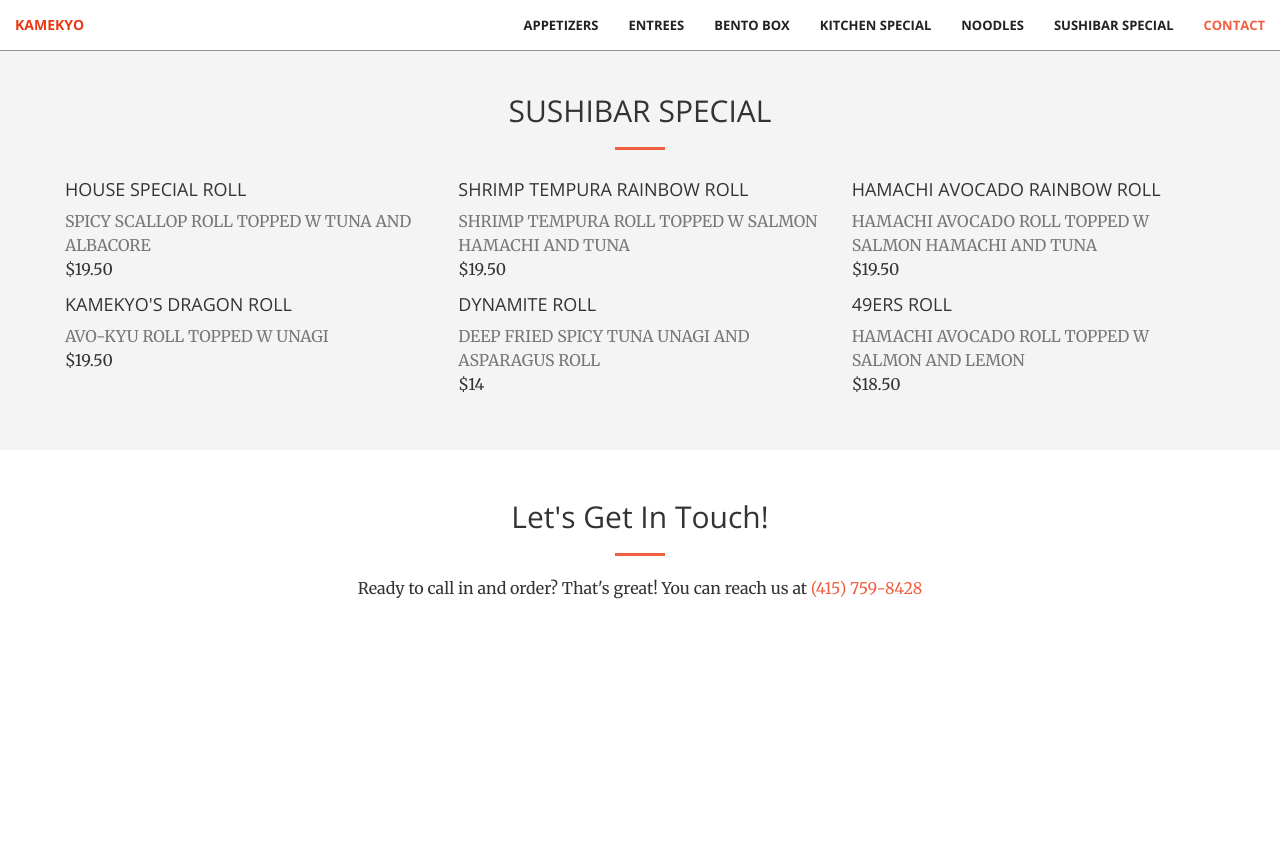
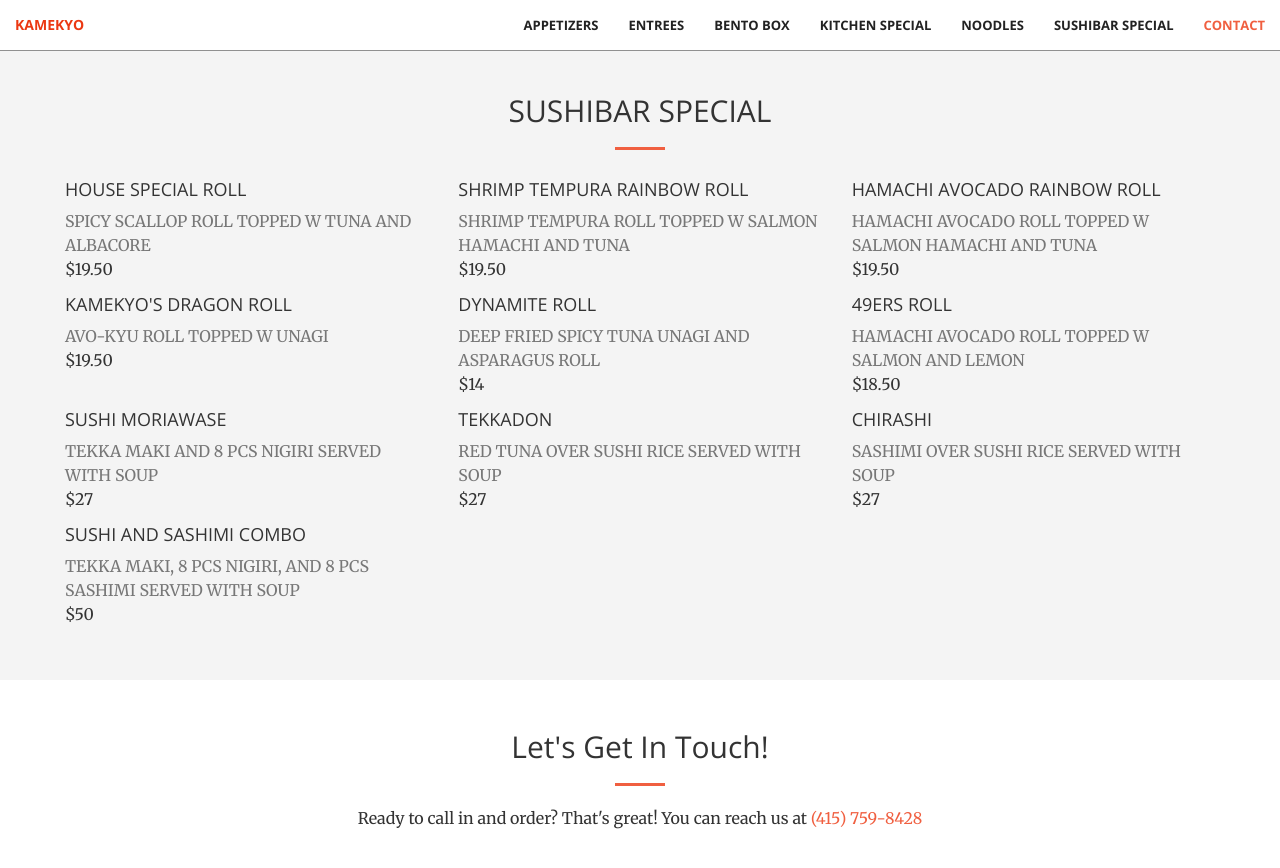
Before and after one commit to CyrusLiang/kamekyo, a Jekyll site: the page built from index.html, in a window 1280 px wide and 900 px high, scrolled down 4647 px. Shown: the top 868 px of the window. Built offline with Jekyll 4.4.1, drawn with Linux system fonts in a browser that asks for light colours; before the commit the page ends 5317 px from its top, so only the background shows below that.

Commit message:
Update sushibar.html

```diff
--- a/_includes/sushibar.html
+++ b/_includes/sushibar.html
@@ -51,6 +51,34 @@
                     <p id="niners"></p>
                 </div>
             </div>
+            <div class="col-lg-4 col-sm-6">
+                <div class="food-box">
+                    <h4>Sushi Moriawase</h4>
+                    <p class="text-muted">Tekka maki and 8 pcs nigiri served with soup</p>
+                    <p id="sushim"></p>
+                </div>
+            </div>
+            <div class="col-lg-4 col-sm-6">
+                <div class="food-box">
+                    <h4>Tekkadon</h4>
+                    <p class="text-muted">Red tuna over sushi rice served with soup</p>
+                    <p id="tekkad"></p>
+                </div>
+            </div>
+            <div class="col-lg-4 col-sm-6">
+                <div class="food-box">
+                    <h4>Chirashi</h4>
+                    <p class="text-muted">Sashimi over sushi rice served with soup</p>
+                    <p id="chirashi"></p>
+                </div>
+            </div>
+            <div class="col-lg-4 col-sm-6">
+                <div class="food-box">
+                    <h4>Sushi and Sashimi Combo</h4>
+                    <p class="text-muted">Tekka maki, 8 pcs nigiri, and 8 pcs sashimi served with soup</p>
+                    <p id="sscombo"></p>
+                </div>
+            </div>
         </div>
     </div>
 </section>
```
